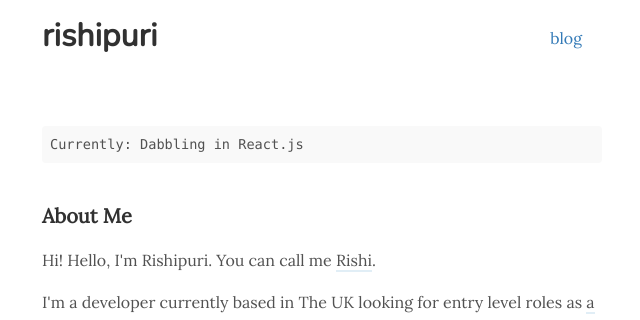
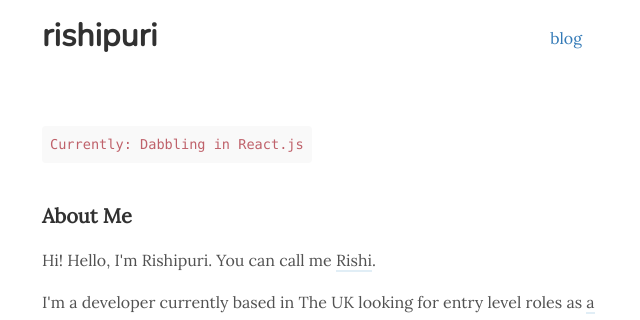
Before and after one commit to rishipuri/rishipuri.github.io, a Jekyll site: the page built from index.html, in a window 1280 px wide. Shown: the top 320 px of the page, without its empty margins (318-958 px from the left). Built offline with Jekyll 4.4.1, drawn with Linux system fonts in a browser that asks for light colours.

Commit message:
some more styles

```diff
--- a/_sass/_base.scss
+++ b/_sass/_base.scss
@@ -59,4 +59,6 @@ span.date {
   font-family: $code-font-family;
   font-size: 85%;
   border-radius: 0.25rem;
+  color: #bf616a;
+  display: inline-block;
 }
```
